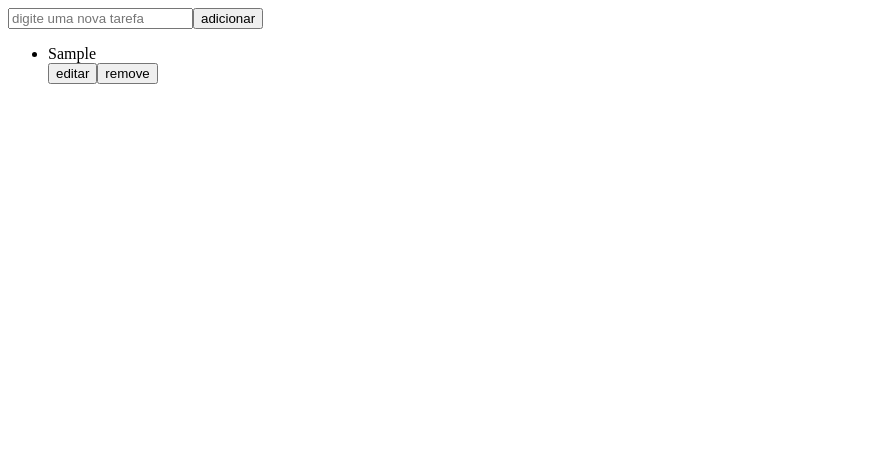
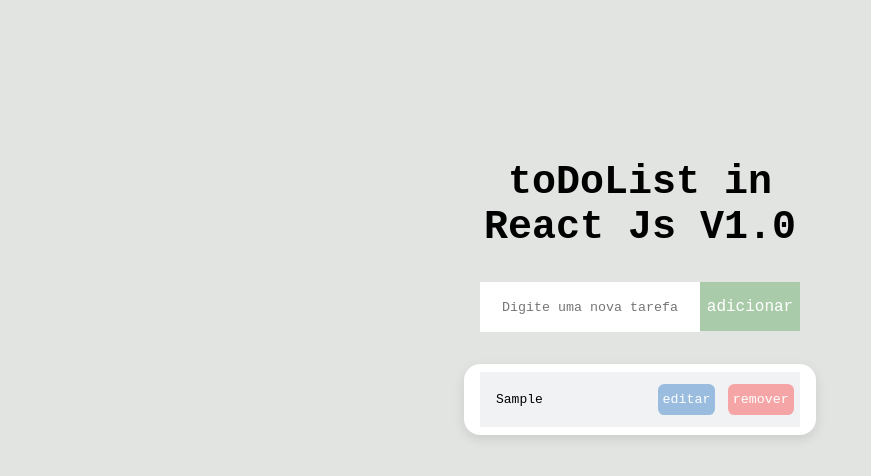
Before and after one commit to nicolasdani123/react-to-do-list, a React (Vite) app: page / in a window 1280 px wide. Both pictures are taken after typing "Sample" into the empty fields and a click on the button "adicionar". Shown: the top 476 px of the page, without its empty margins (0-871 px from the left). Built offline with nearby package versions, Linux system fonts and the light colour scheme.

Commit message:
correçao de bugs

```diff
--- a/src/App.jsx
+++ b/src/App.jsx
@@ -56,20 +56,23 @@ function App() {
 
   return (
     <div className="container">
+
    <TaskInput
-        onChangeInput={onChangeInput}
    input={input}
-        createTask={createTask}
-        edit={edit}
-      />
+   onChangeInput = {onChangeInput}
+   edit = {edit}
+   createTask = {createTask}
 
 
+   />
 <TaskList
  todo = {todo}
  handleEdit = {handleEdit}
  handleRemove = {handleRemove}
 />
 
+
+
     </div>
   )
 
--- a/src/components/TaskInput.jsx
+++ b/src/components/TaskInput.jsx
@@ -1,15 +1,21 @@
-function TaskInput({onChangeInput,input,createTask,handleEdit,edit}) {
+import styles  from "./styles/TaskInput.module.css"
+const TaskInput = ({ input, onChangeInput, edit, createTask }) => {
+  return ( <div className={styles.app}>
 
+    <div className= {styles.container}>
+        <h1>toDoList in <br />React Js V1.0</h1>
+      <input className= {styles.taskInput}
+        type="text"
+        value={input}
+        onChange={onChangeInput}
+        placeholder="Digite uma nova tarefa"
+        />
+      <button className={edit ? styles.buttonEdit: styles.button} onClick={createTask}>
+        {edit ? "salvar" : "adicionar"}
+      </button>
+    </div>
+        </div>
+  );
+};
 
-
- return (
-
-
- <div>
-    <input type="text" value={input}
-     onChange={onChangeInput} placeholder="digite uma nova tarefa" />
-     <button onClick={createTask}>{edit? "salvar":"adicionar"}</button>
- </div>
- )
-}
-export default TaskInput
+export default TaskInput;
--- a/src/components/TaskItem.jsx
+++ b/src/components/TaskItem.jsx
@@ -1,15 +1,15 @@
-function TaskItem({ handleEdit, todo, handleRemove }) {
+import styles from "./styles/taskItem.module.css"
+function TaskItem({ todo, handleEdit, handleRemove }) {
+  return (
+    <li className= {styles.li}>
+      <span  className= {styles.spanValue}>{todo.value}</span>
 
-    return (
-            <li>
-                <span>{todo.value}</span>
-                <div className="group-buttons">
-                    <button onClick={handleEdit}>editar</button>
-                    <button onClick={handleRemove}>remove</button>
-                </div>
-            </li>
+      <div className={styles.groupButtons}>
+      <button  className={styles.buttonEdit} onClick={handleEdit}>editar</button>
+      <button className={styles.buttonRemove} onClick={handleRemove}>remover</button>
+      </div>
+    </li>
+  );
+}
 
-    )
-
-}
-export default TaskItem
+export default TaskItem;
--- a/src/components/TaskList.jsx
+++ b/src/components/TaskList.jsx
@@ -1,26 +1,25 @@
 import TaskItem from "./taskItem"
+import styles from "./styles/TaskItem.module.css"
+
 function TaskList({todo,handleEdit,handleRemove}){
 return (
-    <div className="container">
+    <div>
+        <ul className={styles.containerList} >
 
-        <ul>
-            {todo.map((item)=> {
+            {todo.map((item)=>{
+
                 return (
 
                     <TaskItem
-
                     key={item.id}
-                    todo={item}
-                    handleEdit={()=> handleEdit(item)}
-                    handleRemove={()=> handleRemove(item.id)}
+                    todo = {item}
+                    handleEdit = {()=> handleEdit(item)}
+                    handleRemove = {()=> handleRemove(item.id) }
 
                     />
                 )
             })}
-
-
         </ul>
-
     </div>
 )
 }
--- /dev/null
+++ b/src/components/styles/TaskInput.module.css
@@ -0,0 +1,45 @@
+.app {
+text-align: center;
+}
+.container h1 {
+    margin-top: 20vh;
+    font-size: 2.5rem;
+}
+
+.taskInput {
+    width: 220px;
+    height: 50px;
+    border: none;
+margin: 2rem 0;
+outline: none;
+text-align: center;
+}
+.button {
+    border: none;
+    background-color: rgba(0, 128, 0, 0.251);
+     height: 49px;
+     width: 100px;
+    font-size: 16px;
+    transition: background 0.3s ease;
+    color: white;
+
+}
+.button:hover{
+    background-color: rgba(7, 178, 7, 0.432);
+    cursor: pointer;
+
+}
+.buttonEdit {
+     border: none;
+    padding: 1rem 2rem;
+    background-color: #ffc1075a;
+    transition: background 0.3s ease;
+
+    cursor: pointer;
+}
+.buttonEdit:hover {
+    cursor: pointer;
+    background-color: #ffc10779;
+
+
+}
--- /dev/null
+++ b/src/components/styles/TaskItem.module.css
@@ -0,0 +1,54 @@
+.containerList {
+  display: flex;
+  flex-direction: column;
+  align-items: center;
+  justify-content: center;
+  background-color: white;
+  border-radius: 1rem;
+  box-shadow: 0 4px 12px rgba(0, 0, 0, 0.1);
+}
+.groupButtons button {
+    padding: 0.5rem 0.3rem;
+    margin: 0  0.4rem ;
+    border: none;
+    border-radius: 0.4rem;
+    color: white;
+
+}
+.li {
+
+    display: flex;
+    align-items: center;
+    width: 320px;
+    height:55px;
+    margin: 0.5rem 1rem;
+    background-color: rgb(241, 242, 244);
+}
+.spanValue {
+    flex: 1;
+   margin:  0 0 0 1rem;
+   font-size: 13px;
+
+}
+.buttonEdit {
+    background-color: rgba(3, 95, 186, 0.367);
+    transition: background 0.3s ease;
+}
+.buttonRemove {
+    background-color: rgba(255, 13, 13, 0.336);
+    transition: background 0.3s ease;
+
+}
+.buttonEdit:hover {
+    cursor: pointer;
+    background-color: rgba(3, 94, 186, 0.567);
+
+
+
+}
+.buttonRemove:hover {
+    cursor: pointer;
+    background-color: rgba(255, 13, 13, 0.516);
+
+
+}
--- a/src/index.css
+++ b/src/index.css
@@ -0,0 +1,12 @@
+*{
+    margin: 0;
+    padding: 0;
+    box-sizing: border-box;
+    font-family: 'Courier New', Courier, monospace;
+
+}
+body {
+background-color: rgb(225, 228, 225);
+display: flex;
+justify-content: center;
+}
```
Lines whose indentation alone changed are shown as unchanged.
